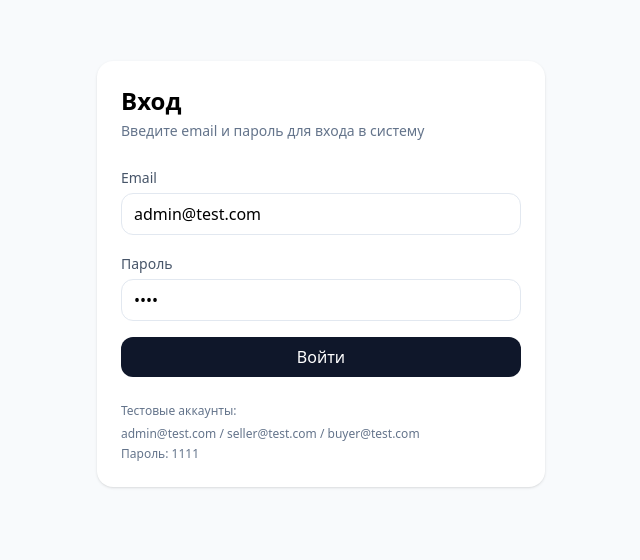
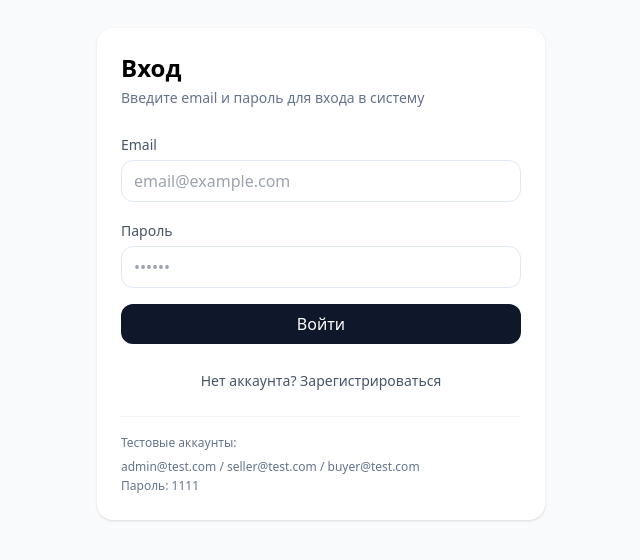
Before and after one commit to NikolayPunko/react-marketplace, a React (Create React App) app: page /login in a window 1280 px wide. Shown: the part 126-686 px from the top of the page, without its empty margins (319-959 px from the left). Built offline with nearby package versions, Linux system fonts and the light colour scheme.

Commit message:
Стабильная версия

```diff
--- a/src/pages/HomePage.js
+++ b/src/pages/HomePage.js
@@ -100,10 +100,6 @@ export default function HomePage() {
                     )}
                 </div>
 
-                {/* Hint */}
-                <div className="mt-6 text-xs text-slate-500">
-                    Если кнопка недоступна — значит у текущей роли нет доступа к соответствующему разделу.
-                </div>
             </div>
         </div>
     );
--- a/src/pages/LoginPage.js
+++ b/src/pages/LoginPage.js
@@ -3,13 +3,23 @@ import api from "../api/api";
 import { saveAuth } from "../auth/auth";
 
 export default function LoginPage() {
-    const [email, setEmail] = useState("admin@test.com");
-    const [password, setPassword] = useState("1111");
+    // Состояние для переключения между формами
+    const [isLogin, setIsLogin] = useState(true);
+
+    // Общие поля
+    const [email, setEmail] = useState("");
+    const [password, setPassword] = useState("");
     const [error, setError] = useState("");
+    const [success, setSuccess] = useState("");
 
+    // Поле для регистрации
+    const [isSeller, setIsSeller] = useState(false);
+
+    // Обработчик входа
     const onLogin = async (e) => {
         e.preventDefault();
         setError("");
+        setSuccess("");
 
         try {
             const res = await api.post("/api/auth/login", { email, password });
@@ -27,26 +37,82 @@ export default function LoginPage() {
 
             window.location.href = "/";
         } catch (err) {
-            setError(err?.response?.data?.message || "Login failed");
+            setError(err?.response?.data?.message || "Ошибка входа");
         }
+    };
+
+    // Обработчик регистрации
+    const onRegister = async (e) => {
+        e.preventDefault();
+        setError("");
+        setSuccess("");
+
+        if (!email || !password) {
+            setError("Заполните email и пароль");
+            return;
+        }
+
+        if (password.length < 4) {
+            setError("Пароль должен содержать минимум 4 символа");
+            return;
+        }
+
+        try {
+            await api.post("/api/auth/register", {
+                email,
+                password,
+                isSeller: isSeller
+            });
+
+            setSuccess("Регистрация успешна! Теперь вы можете войти.");
+            setEmail("");
+            setPassword("");
+            setIsSeller(false);
+
+            // Автоматически переключаемся на форму входа через 2 секунды
+            setTimeout(() => {
+                setIsLogin(true);
+                setSuccess("");
+            }, 2000);
+        } catch (err) {
+            setError(err?.response?.data?.message || "Ошибка регистрации");
+        }
+    };
+
+    // Переключение между формами
+    const toggleForm = () => {
+        setIsLogin(!isLogin);
+        setError("");
+        setSuccess("");
+        setEmail("");
+        setPassword("");
+        setIsSeller(false);
     };
 
     return (
         <div className="min-h-screen bg-slate-50 flex items-center justify-center p-4">
             <div className="w-full max-w-md bg-white rounded-2xl shadow p-6">
-                <h1 className="text-2xl font-semibold mb-1">Вход</h1>
+                <h1 className="text-2xl font-semibold mb-1">
+                    {isLogin ? "Вход" : "Регистрация"}
+                </h1>
                 <p className="text-sm text-slate-500 mb-6">
-                    Введите email и пароль для входа в систему
+                    {isLogin
+                        ? "Введите email и пароль для входа в систему"
+                        : "Создайте новый аккаунт для доступа к платформе"}
                 </p>
 
+                {isLogin ? (
+                    // Форма входа
                     <form onSubmit={onLogin} className="space-y-4">
                         <div>
                             <label className="text-sm text-slate-600">Email</label>
                             <input
                                 className="mt-1 w-full rounded-xl border border-slate-200 px-3 py-2 outline-none focus:ring-2 focus:ring-slate-400"
+                                type="email"
                                 value={email}
                                 onChange={(e) => setEmail(e.target.value)}
                                 placeholder="email@example.com"
+                                required
                             />
                         </div>
 
@@ -57,7 +123,8 @@ export default function LoginPage() {
                                 type="password"
                                 value={password}
                                 onChange={(e) => setPassword(e.target.value)}
-                            placeholder="1111"
+                                placeholder="••••••"
+                                required
                             />
                         </div>
 
@@ -74,14 +141,95 @@ export default function LoginPage() {
                             Войти
                         </button>
                     </form>
+                ) : (
+                    // Форма регистрации
+                    <form onSubmit={onRegister} className="space-y-4">
+                        <div>
+                            <label className="text-sm text-slate-600">Email</label>
+                            <input
+                                className="mt-1 w-full rounded-xl border border-slate-200 px-3 py-2 outline-none focus:ring-2 focus:ring-slate-400"
+                                type="email"
+                                value={email}
+                                onChange={(e) => setEmail(e.target.value)}
+                                placeholder="email@example.com"
+                                required
+                            />
+                        </div>
 
-                <div className="mt-6 text-xs text-slate-500 leading-relaxed">
-                    Тестовые аккаунты:
-                    <div className="mt-1">
-                        admin@test.com / seller@test.com / buyer@test.com
+                        <div>
+                            <label className="text-sm text-slate-600">Пароль</label>
+                            <input
+                                className="mt-1 w-full rounded-xl border border-slate-200 px-3 py-2 outline-none focus:ring-2 focus:ring-slate-400"
+                                type="password"
+                                value={password}
+                                onChange={(e) => setPassword(e.target.value)}
+                                placeholder="минимум 4 символа"
+                                required
+                                minLength={4}
+                            />
                         </div>
+
+                        {/* Чекбокс для выбора роли */}
+                        <div className="flex items-center gap-2">
+                            <input
+                                type="checkbox"
+                                id="isSeller"
+                                checked={isSeller}
+                                onChange={(e) => setIsSeller(e.target.checked)}
+                                className="w-4 h-4 rounded border-slate-300 text-slate-900 focus:ring-slate-400"
+                            />
+                            <label htmlFor="isSeller" className="text-sm text-slate-600">
+                                Зарегистрироваться как продавец
+                            </label>
+                        </div>
+
+                        <div className="text-xs text-slate-500">
+                            {isSeller
+                                ? "✓ Как продавец вы сможете добавлять и управлять товарами"
+                                : "✓ Как покупатель вы сможете покупать товары и оставлять отзывы"}
+                        </div>
+
+                        {error && (
+                            <div className="text-sm text-red-600 bg-red-50 border border-red-200 rounded-xl px-3 py-2">
+                                {error}
+                            </div>
+                        )}
+
+                        {success && (
+                            <div className="text-sm text-green-600 bg-green-50 border border-green-200 rounded-xl px-3 py-2">
+                                {success}
+                            </div>
+                        )}
+
+                        <button
+                            type="submit"
+                            className="w-full rounded-xl bg-slate-900 text-white py-2 hover:bg-slate-800 transition"
+                        >
+                            Зарегистрироваться
+                        </button>
+                    </form>
+                )}
+
+                {/* Кнопка переключения между формами */}
+                <div className="mt-6 text-center">
+                    <button
+                        onClick={toggleForm}
+                        className="text-sm text-slate-600 hover:text-slate-900 transition"
+                    >
+                        {isLogin
+                            ? "Нет аккаунта? Зарегистрироваться"
+                            : "Уже есть аккаунт? Войти"}
+                    </button>
+                </div>
+
+                {/* Тестовые данные (только для входа) */}
+                {isLogin && (
+                    <div className="mt-6 text-xs text-slate-500 leading-relaxed border-t border-slate-100 pt-4">
+                        <div className="font-medium mb-1">Тестовые аккаунты:</div>
+                        <div>admin@test.com / seller@test.com / buyer@test.com</div>
                         <div>Пароль: 1111</div>
                     </div>
+                )}
             </div>
         </div>
     );
--- a/src/pages/SellerOrdersPage.js
+++ b/src/pages/SellerOrdersPage.js
@@ -241,10 +241,6 @@ export default function SellerOrdersPage() {
                                     )}
                                 </div>
 
-                                {/* маленькая подсказка */}
-                                <div className="text-xs text-slate-500">
-                                    Здесь отображаются только позиции ваших товаров (это правильно для маркетплейса).
-                                </div>
                             </div>
                         )}
                     </div>
```
Also changed, not shown: src/pages/ProductsPage.js (+21 -10 lines). Lines whose indentation alone changed are shown as unchanged.
